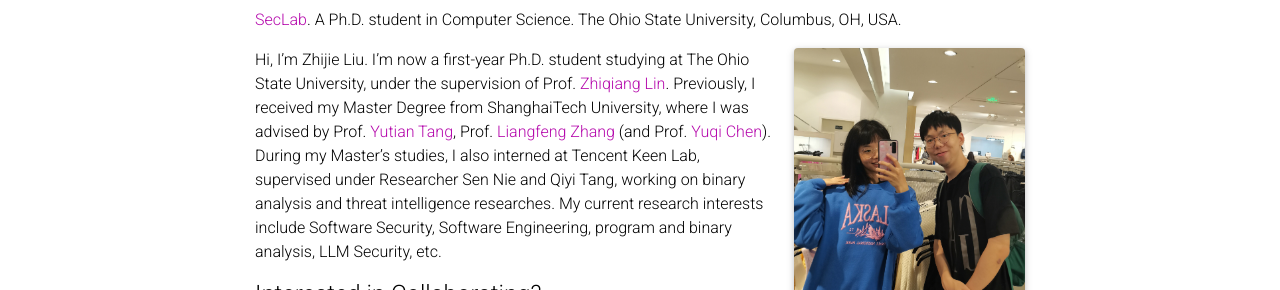
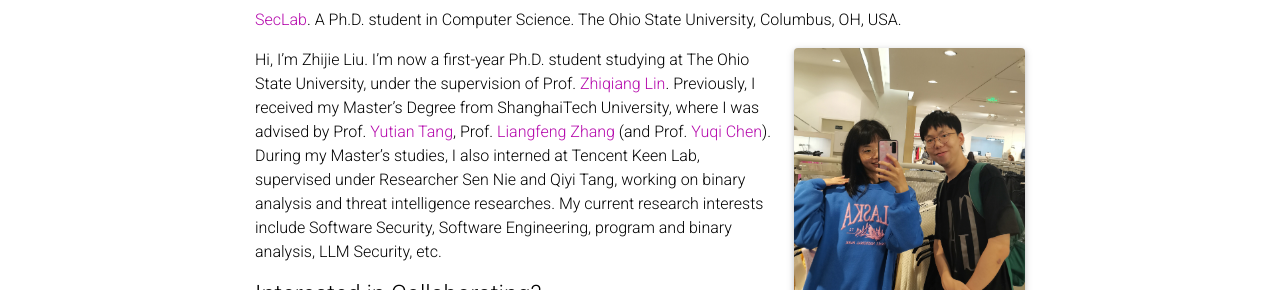
Before and after one commit to Rroscha/Rroscha.github.io, a Jekyll site: the page built from _pages/about.md, in a window 1280 px wide and 1343 px high. Shown: the part 153-443 px from the top of the window. Built offline with Jekyll 4.4.1, drawn with Linux system fonts in a browser that asks for light colours; full-size pictures stand in for the smaller copies a plugin makes; comment, search, counter and statistics services are not loaded; a style sheet for code colours, icons or effects is not loaded.

Commit message:
docs: update CV

```diff
--- a/_data/cv.yml
+++ b/_data/cv.yml
@@ -28,7 +28,7 @@
         - In the major of Computer Science.
         - Research interests include Software Security, Software Engineering, Binary Analysis, LLMs, etc.
 
-    - title: Master Degree
+    - title: Master's Degree
       institution: ShanghaiTech University, Shanghai, China
       year: 2022-2025
       description:
--- a/_pages/about.md
+++ b/_pages/about.md
@@ -19,7 +19,7 @@
 social: true  # includes social icons at the bottom of the page
 ---
 
-Hi, I’m Zhijie Liu. I’m now a first-year Ph.D. student studying at The Ohio State University, under the supervision of Prof. <a href='https://zhiqlin.github.io/'>Zhiqiang Lin</a>. Previously, I received my Master Degree from ShanghaiTech University, where I was advised by Prof. <a href='https://www.chrisyttang.org/'>Yutian Tang</a>, Prof. <a href='https://sist.shanghaitech.edu.cn/zhanglf_en/main.htm'>Liangfeng Zhang</a> (and Prof. <a href='http://as3r-lab.com/'>Yuqi Chen</a>). During my Master's studies, I also interned at Tencent Keen Lab, supervised under Researcher Sen Nie and Qiyi Tang, working on binary analysis and threat intelligence researches. My current research interests include Software Security, Software Engineering, program and binary analysis, LLM Security, etc.
+Hi, I’m Zhijie Liu. I’m now a first-year Ph.D. student studying at The Ohio State University, under the supervision of Prof. <a href='https://zhiqlin.github.io/'>Zhiqiang Lin</a>. Previously, I received my Master's Degree from ShanghaiTech University, where I was advised by Prof. <a href='https://www.chrisyttang.org/'>Yutian Tang</a>, Prof. <a href='https://sist.shanghaitech.edu.cn/zhanglf_en/main.htm'>Liangfeng Zhang</a> (and Prof. <a href='http://as3r-lab.com/'>Yuqi Chen</a>). During my Master's studies, I also interned at Tencent Keen Lab, supervised under Researcher Sen Nie and Qiyi Tang, working on binary analysis and threat intelligence researches. My current research interests include Software Security, Software Engineering, program and binary analysis, LLM Security, etc.
 
 #### Interested in Collaborating?
 I’m always open to collaboration opportunities, particularly in the areas of AI plus Program Analysis for Software Security and Software Engineering. Feel free to reach out!
```
Also changed, not shown: 1 other file.
